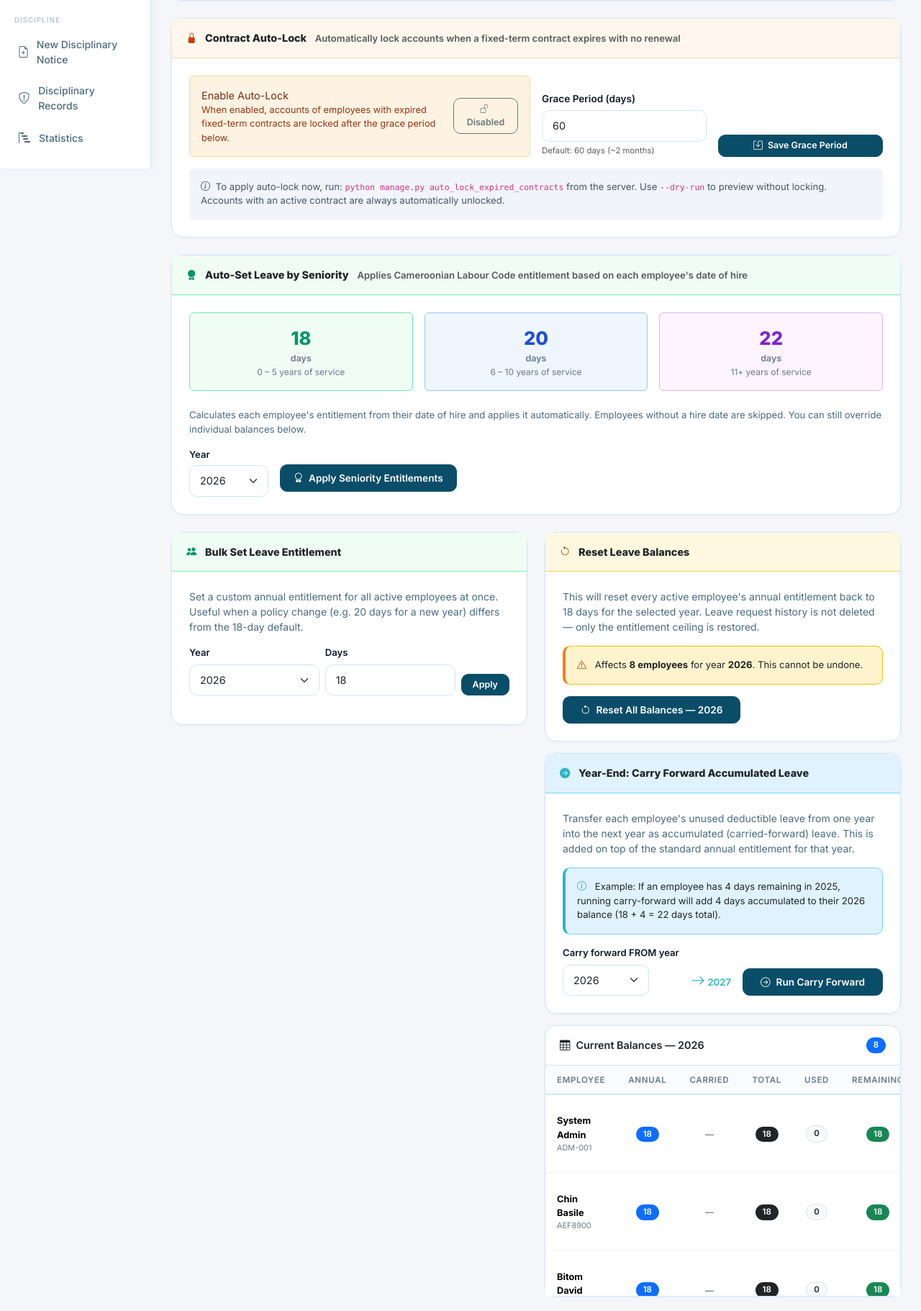
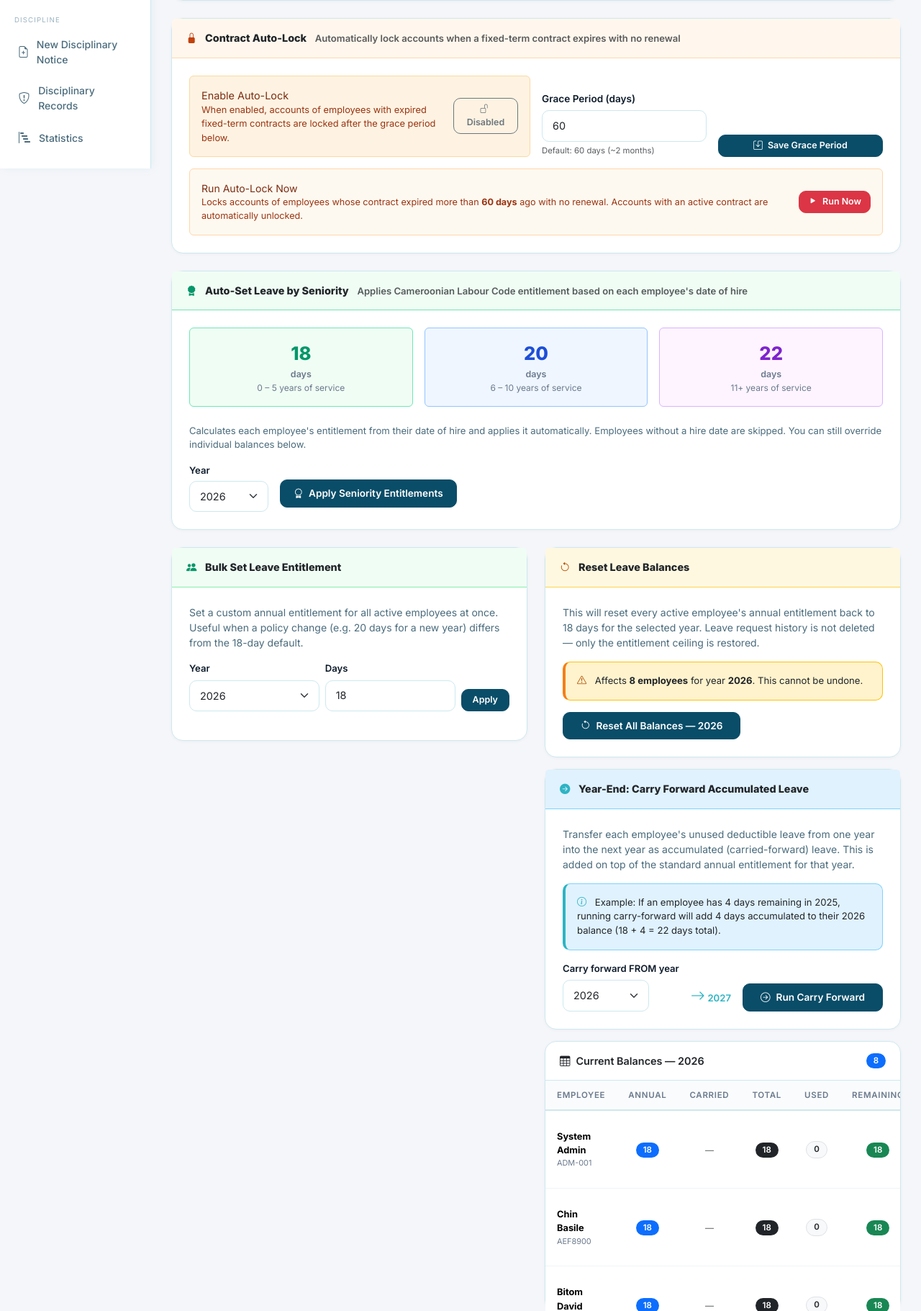
Before and after one commit to 44bryan/Leave-System, a Django app: page /dashboard/admin-settings/ in a window 1280 px wide. Shown: the part 566-2387 px from the top of the page at 72% size. Run offline with Django 5.2, Linux system fonts and the light colour scheme; a user stored in the database is signed in; data comes from the database, SQL or seed files in the repository; data that the repository does not hold is empty; some libraries are stand-ins or nearby versions.

Commit message:
Add Run Now button for contract auto-lock in admin settings UI
No server access needed — superuser can trigger account lock/unlock
directly from the browser with a confirmation dialog.

Co-Authored-By: Claude Sonnet 4.6 <noreply@anthropic.com>

```diff
--- a/dashboard/templates/dashboard/admin_settings.html
+++ b/dashboard/templates/dashboard/admin_settings.html
@@ -130,11 +130,23 @@
                             </button>
                         </div>
                     </div>
-                    <div class="mt-3 p-3 rounded" style="background:#f1f5f9;font-size:.82rem;color:#475569;">
-                        <i class="bi bi-info-circle me-1"></i>
-                        {% trans "To apply auto-lock now, run:" %} <code>python manage.py auto_lock_expired_contracts</code> {% trans "from the server." %}
-                        {% trans "Use" %} <code>--dry-run</code> {% trans "to preview without locking." %}
-                        {% trans "Accounts with an active contract are always automatically unlocked." %}
+                </form>
+                <!-- Run Now — separate form so it's always available -->
+                <form method="post" action="{% url 'dashboard:run_auto_lock' %}" class="mt-3"
+                      onsubmit="return confirm('Run auto-lock now?\n\nAccounts with expired contracts past the grace period will be locked.\nAccounts with active contracts will be unlocked.\n\nThis cannot be undone automatically.')">
+                    {% csrf_token %}
+                    <div class="d-flex align-items-center gap-3 p-3 rounded" style="background:#fef9f0;border:1px solid #fed7aa;">
+                        <div>
+                            <div class="fw-600" style="font-size:.88rem;color:#7c2d12;">{% trans "Run Auto-Lock Now" %}</div>
+                            <div style="font-size:.79rem;color:#9a3412;">
+                                {% trans "Locks accounts of employees whose contract expired more than" %}
+                                <strong>{{ system_settings.contract_auto_lock_grace_days }} {% trans "days" %}</strong>
+                                {% trans "ago with no renewal. Accounts with an active contract are automatically unlocked." %}
+                            </div>
+                        </div>
+                        <button type="submit" class="btn btn-sm btn-danger ms-auto" style="white-space:nowrap;">
+                            <i class="bi bi-play-fill me-1"></i> {% trans "Run Now" %}
+                        </button>
                     </div>
                 </form>
             </div>
--- a/dashboard/urls.py
+++ b/dashboard/urls.py
@@ -26,6 +26,7 @@ urlpatterns = [
     path('reports/discipline/', views.export_discipline_excel, name='export_discipline'),
     path('activity-log/', views.activity_log, name='activity_log'),
     path('admin-settings/toggle-module/', views.toggle_module, name='toggle_module'),
+    path('admin-settings/run-auto-lock/', views.run_auto_lock, name='run_auto_lock'),
     path('admin-settings/bulk-set-entitlement/', views.bulk_set_entitlement, name='bulk_set_entitlement'),
     path('leave-calendar/', views.leave_calendar, name='leave_calendar'),
     path('org-chart/', views.org_chart, name='org_chart'),
--- a/dashboard/views.py
+++ b/dashboard/views.py
@@ -2234,6 +2234,63 @@ def toggle_module(request):
 
 
 @login_required
+def run_auto_lock(request):
+    """Superuser: run the contract auto-lock logic immediately from the browser."""
+    if not request.user.is_superuser:
+        from django.contrib import messages as _msg
+        _msg.error(request, "Access denied.")
+        return redirect('dashboard:admin_settings')
+    if request.method != 'POST':
+        return redirect('dashboard:admin_settings')
+
+    from datetime import date as _date, timedelta
+    from .models import SystemSettings
+    from contracts.models import Contract
+
+    ss = SystemSettings.get()
+    grace_days = ss.contract_auto_lock_grace_days
+    cutoff = _date.today() - timedelta(days=grace_days)
+
+    locked_count   = 0
+    unlocked_count = 0
+
+    for emp in Employee.objects.filter(is_active=True).select_related('user'):
+        contracts = emp.contracts.filter(contract_type__in=('CDD', 'INTERN', 'WACS'))
+        if not contracts.exists():
+            continue
+
+        if contracts.filter(status='active').exists():
+            # Has active contract — make sure account is unlocked
+            if not emp.user.is_active:
+                emp.user.is_active = True
+                emp.user.save(update_fields=['is_active'])
+                unlocked_count += 1
+            continue
+
+        latest = contracts.order_by('-end_date').first()
+        if not latest or not latest.end_date:
+            continue
+
+        if latest.end_date < cutoff and emp.user.is_active:
+            emp.user.is_active = False
+            emp.user.save(update_fields=['is_active'])
+            locked_count += 1
+
+    from django.contrib import messages as _msg
+    parts = []
+    if locked_count:
+        parts.append(f"{locked_count} account{'s' if locked_count != 1 else ''} locked")
+    if unlocked_count:
+        parts.append(f"{unlocked_count} account{'s' if unlocked_count != 1 else ''} unlocked")
+    if parts:
+        _msg.success(request, "Auto-lock completed: " + ", ".join(parts) + ".")
+    else:
+        _msg.info(request, f"Auto-lock ran — no accounts needed to be changed (grace period: {grace_days} days).")
+
+    return redirect('dashboard:admin_settings')
+
+
+@login_required
 def org_chart(request):
     """Visual org chart of the reporting hierarchy."""
     employees = (
```
